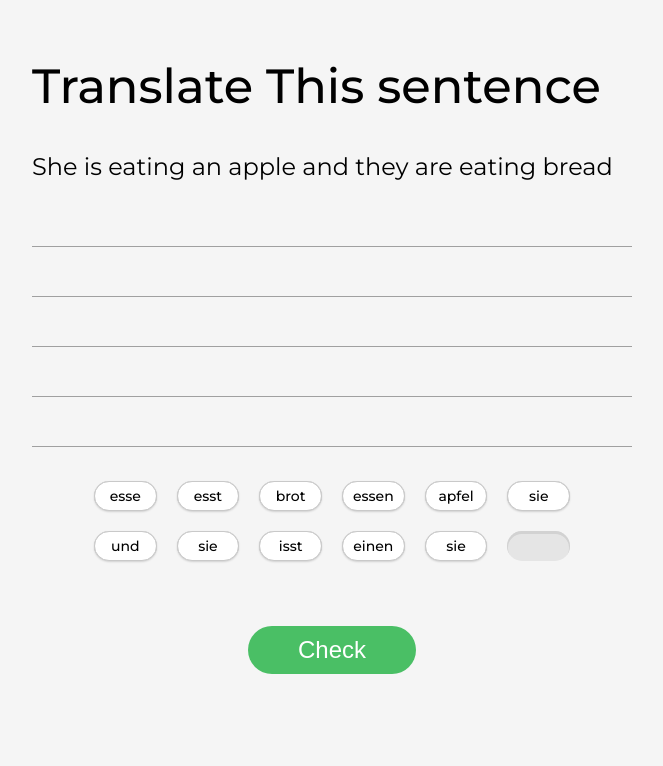
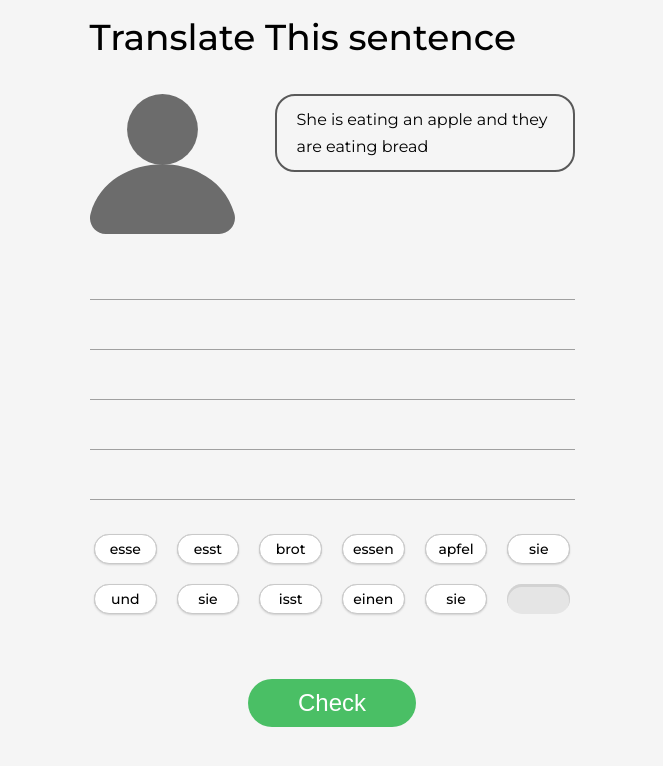
Before and after one commit to AI-Elbaz/quiz-page, a plain HTML site: page index.html in a window 1280 px wide. Shown: the whole page, without its empty margins (308-971 px from the left). Drawn offline with nearby package versions, Linux system fonts and the light colour scheme.

Commit message:
updated Css & fixed empty slots issue

```diff
--- a/index.html
+++ b/index.html
@@ -14,7 +14,10 @@
         <main>
             <div class="question-header">
                 <h1>Translate This sentence</h1>
-                <p class="sentence" id="sentence"></p>
+                <div>
+                    <img src="person.svg">
+                    <p class="sentence" id="sentence"></p>
+                </div>
             </div>
 
             <div class="answer-container">
--- a/js/script.js
+++ b/js/script.js
@@ -93,8 +93,6 @@ interact('.slot').dropzone({
             slot.appendChild(choice);
             choice.dataset.sticked = true;
         }
-
-        answerContainer.querySelectorAll('.slot:empty').forEach(e => e.remove());
     }
 });
 
@@ -167,13 +165,14 @@ function _moveTo(element, dest=null) {
         y -= py;
     }
 
-    element.style.transition = '0.5s';
+    element.style.transition = '300ms';
     element.style.transform = `translate(${x}px, ${y}px)`;
 
     element.ontransitionend = () => {
         element.dataset.sticked = true;
         dest.appendChild(element);
         reset(element);
+        answerContainer.querySelectorAll('.slot:empty').forEach(e => e.remove());
     }
 }
 
--- a/style/style.css
+++ b/style/style.css
@@ -11,32 +11,48 @@
     min-height: 100vh;
     flex-direction: column;
     align-items: center;
-    padding: 50px 0;
+    padding: 10px;
     background: #f5f5f5;
 }
 
 main {
-    width: 600px;
+    width: 485px;
     display: flex;
     flex-direction: column;
     align-items: center;
     font-family: 'Montserrat', sans-serif;
 }
 
-main .question-header {
-    align-self: flex-start;
+.question-header {
+    width: 100%;
+}
+
+.question-header > div {
+    display: flex;
+    justify-content: space-between;
+}
+
+.question-header > div img {
+    width: 30%;
+    max-width: 200px;
+    margin-right: 20px;
 }
 
 h1 {
-    font-size: 48px;
+    font-size: 36px;
     line-height: 1.5em;
     font-weight: 500;
     margin-bottom: 30px;
 }
 
 .question-header p {
-    font-size: 24px;
-    line-height: 1.22em;
+    font-size: 16px;
+    line-height: 1.7em;
+    padding: 10px 20px;
+    border: 2px solid #595959;
+    border-radius: 20px;
+    height: fit-content;
+    width: 300px;
 }
 
 .answer-container {
```
Also changed, not shown: person.svg (added), 1 other file.
